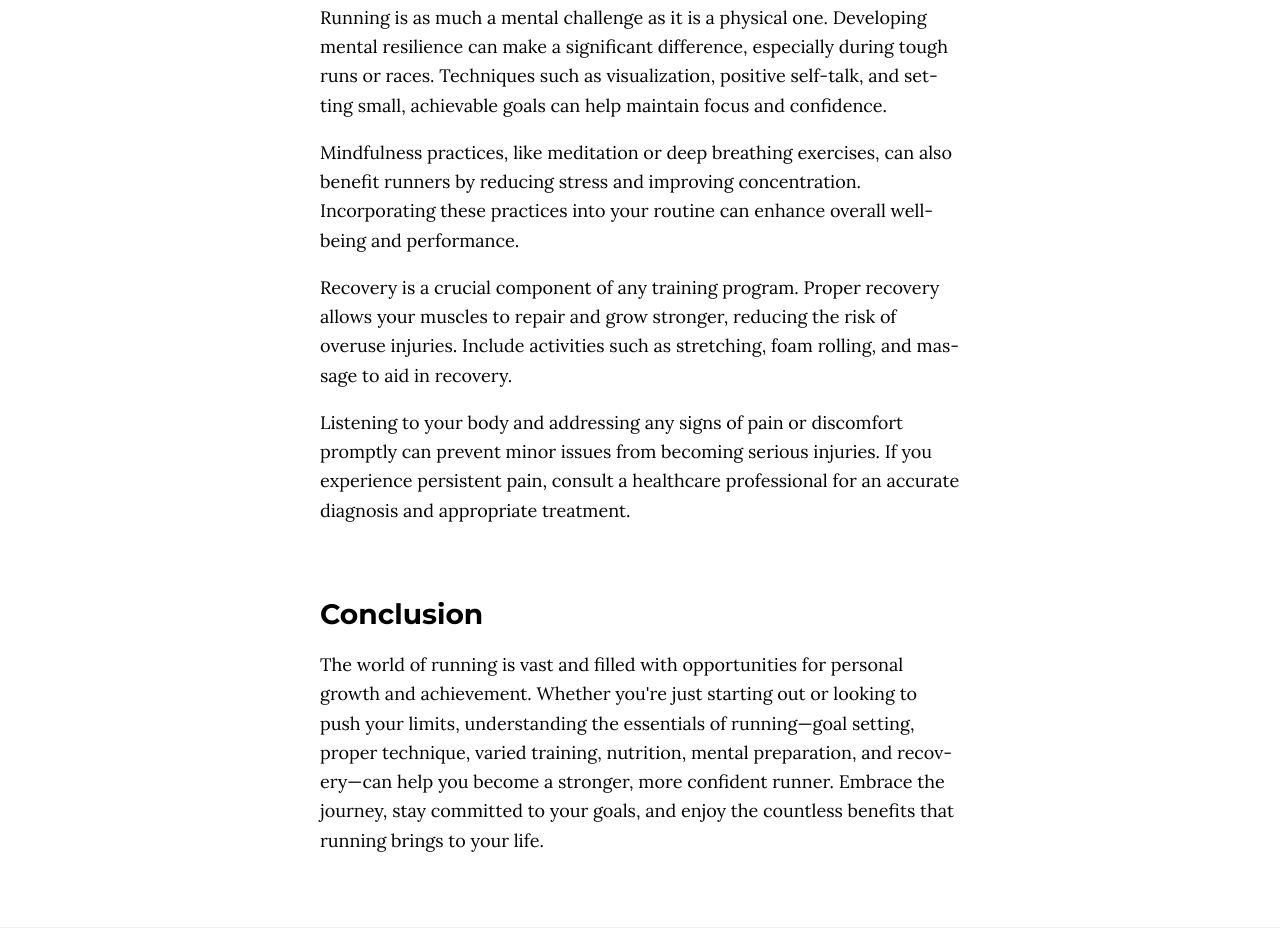
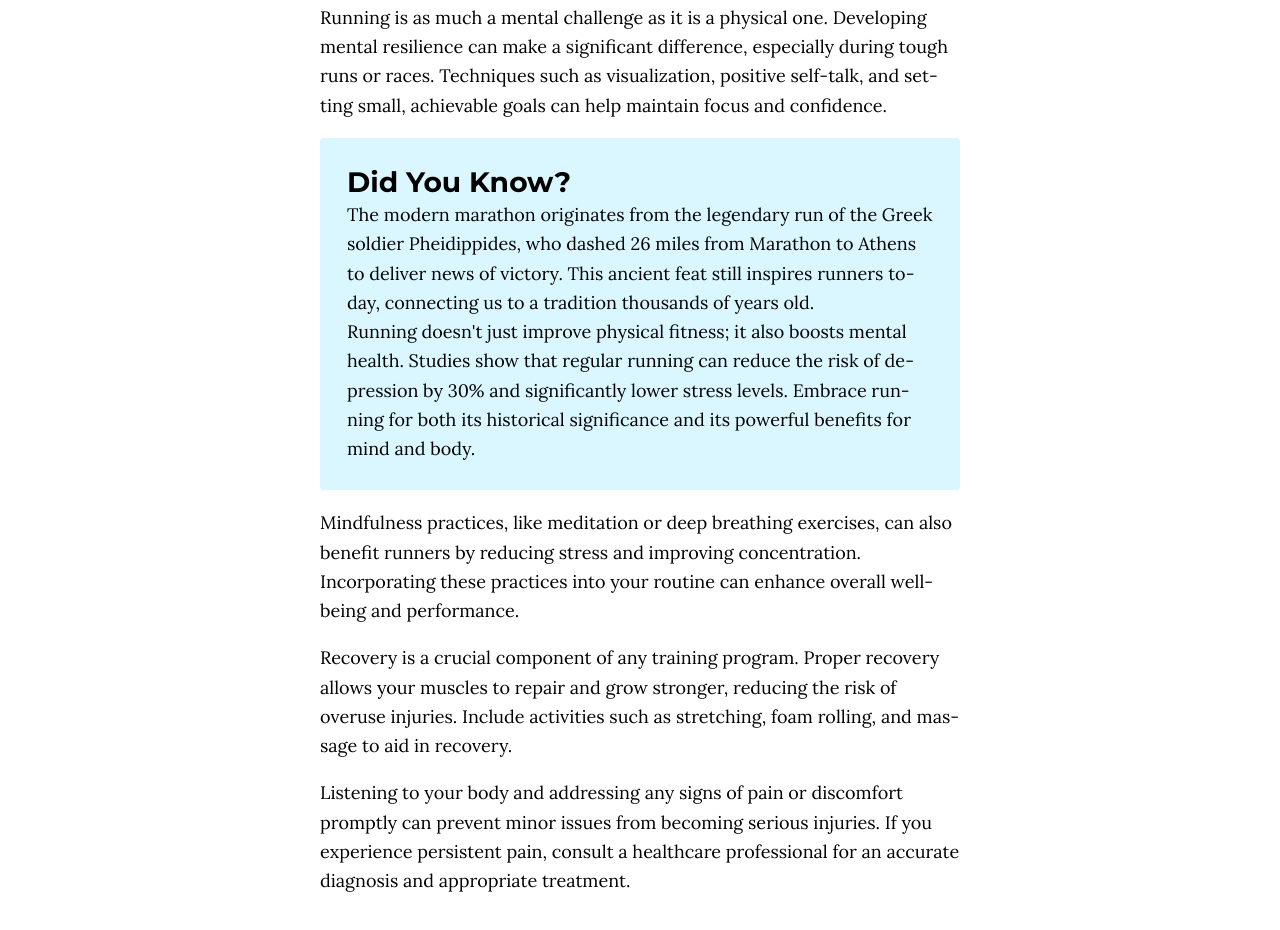
Before and after one commit to dmtrmrv/demo-vertical-rhythm, a website built with Vite: page index.html in a window 1280 px wide. Shown: the part 4197-5127 px from the top of the page. Built offline with nearby package versions, Linux system fonts and the light colour scheme.

Commit message:
Add callout component

```diff
--- a/index.html
+++ b/index.html
@@ -225,6 +225,24 @@
             goals can help maintain focus and confidence.
           </p>
 
+          <div class="callout">
+            <h2>Did You Know?</h2>
+            <p>
+              The modern marathon originates from the legendary run of the Greek
+              soldier Pheidippides, who dashed 26 miles from Marathon to Athens
+              to deliver news of victory. This ancient feat still inspires
+              runners today, connecting us to a tradition thousands of years
+              old.
+            </p>
+            <p>
+              Running doesn't just improve physical fitness; it also boosts
+              mental health. Studies show that regular running can reduce the
+              risk of depression by 30% and significantly lower stress levels.
+              Embrace running for both its historical significance and its
+              powerful benefits for mind and body.
+            </p>
+          </div>
+
           <p>
             Mindfulness practices, like meditation or deep breathing exercises,
             can also benefit runners by reducing stress and improving
--- /dev/null
+++ b/src/assets/css/components/callout.css
@@ -0,0 +1,5 @@
+.callout {
+  background-color: var(--color--light-blue);
+  border-radius: 4px;
+  padding: var(--space-m);
+}
--- a/src/assets/css/components/index.css
+++ b/src/assets/css/components/index.css
@@ -1,10 +1,11 @@
 @import url("./byline.css");
+@import url("./callout.css");
 @import url("./card-grid.css");
 @import url("./card.css");
 @import url("./content-flow.css");
+@import url("./media-element.css");
 @import url("./site-footer.css");
 @import url("./site-header.css");
 @import url("./site-main.css");
 @import url("./site-nav.css");
 @import url("./site.css");
-@import url("./media-element.css");
--- a/src/assets/css/variables/index.css
+++ b/src/assets/css/variables/index.css
@@ -31,6 +31,7 @@
   --color--dark-gray: #434343;
   --color--black: #000000;
   --color--red: #e7131a;
+  --color--light-blue: #daf6ff;
 
   /* Color Variables */
   --color--text: var(--color--black);
```
